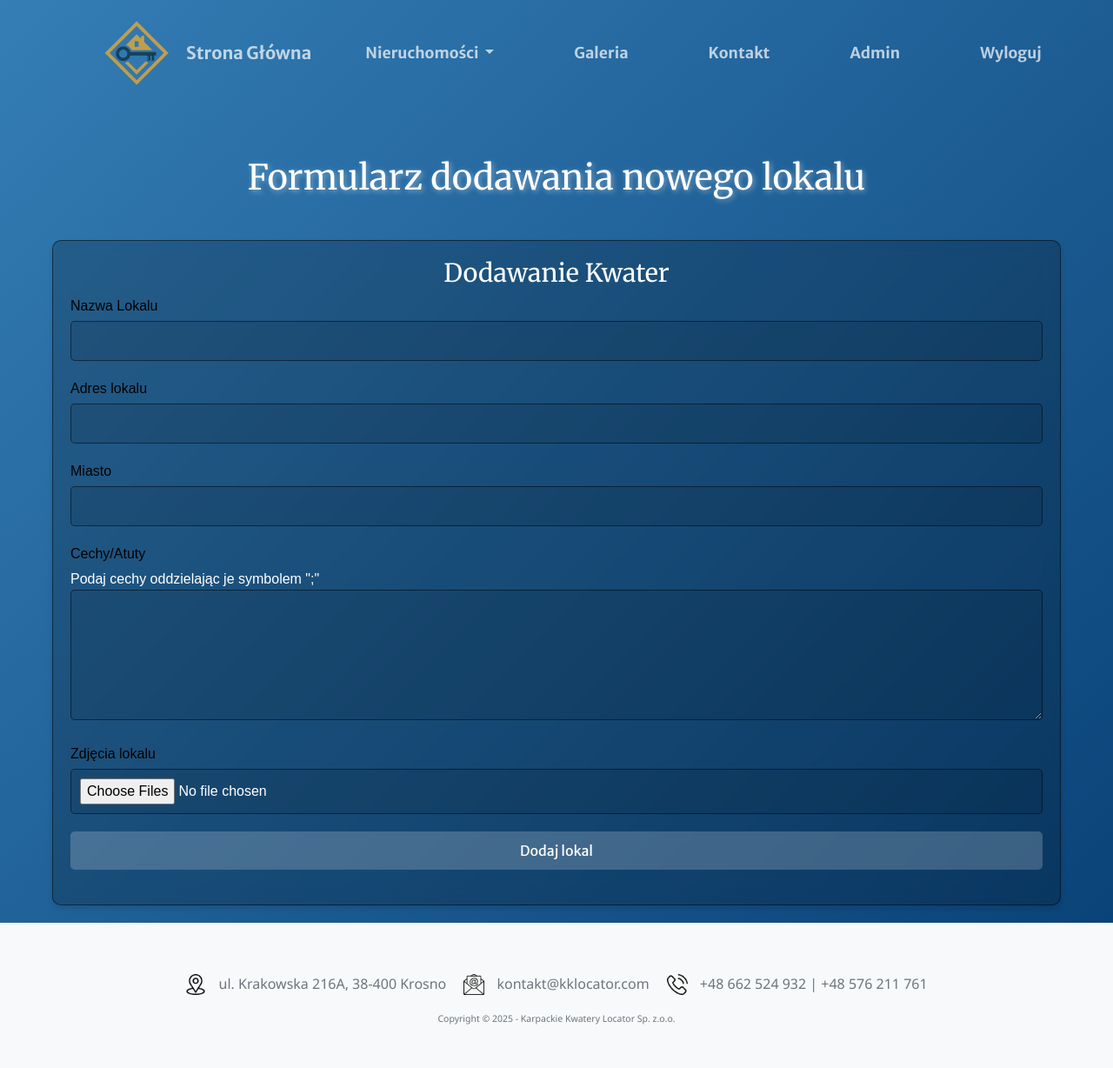
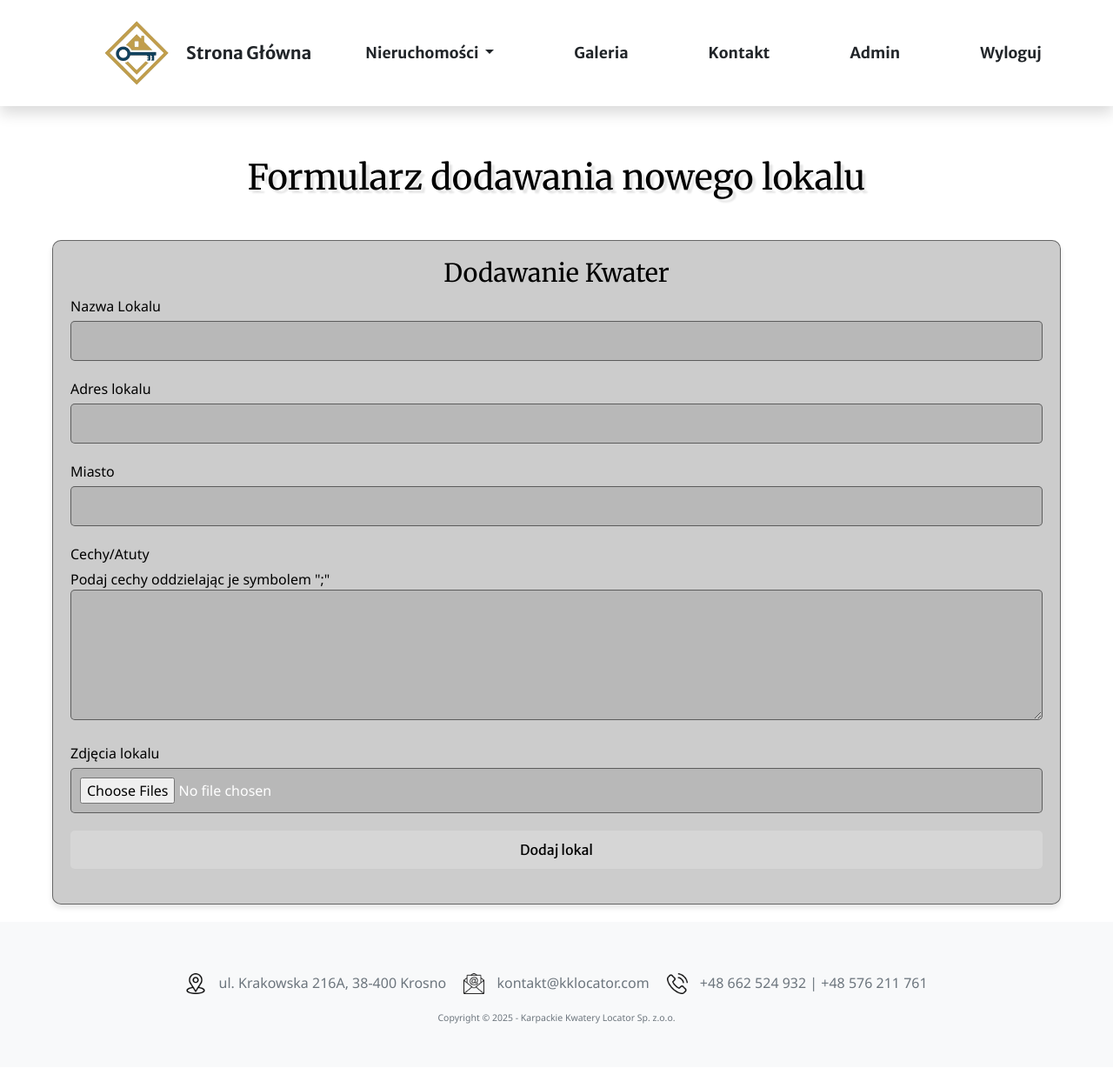
Before and after one commit to mykasero/Karpackie-Kwatery-Locator, a Django app: page /administracja/dodaj_lokal/ in a window 1280 px wide. Shown: the whole page at 87% size. After the commit the page ends 1177 px from the top, so only its background shows below. Run offline with Django 5.2, Linux system fonts and the light colour scheme; the visitor is signed in with stand-in values (Sample User, id 1); data that the repository does not hold is empty; parts of the project's set-up code (start-up, migrations or seed data) failed here and were passed over; some libraries are stand-ins or nearby versions.

Commit message:
revamp p5

```diff
--- a/templates/core/add_appartment.html
+++ b/templates/core/add_appartment.html
@@ -5,7 +5,7 @@
 {% block stylings %}
     <style type="text/css">
         .shadow-text{
-            text-shadow: 2px 2px 6px rgba(255, 255, 255, 0.4);
+            text-shadow: 4px 4px 2px rgba(14, 14, 14, 0.1);
         }
         .page-section{
             padding: 4rem 0;
@@ -15,9 +15,10 @@
     <link href="{% static 'css/form_styles.css'%}" rel="stylesheet" />
     <link href="{% static 'css/gallery_styles.css'%}" rel="stylesheet" />
 {% endblock %}
+{% block navbar_class %}navbar-shrink{% endblock %}
 {% block content %}
-    <div style="background:linear-gradient(135deg, rgb(52, 125, 181) 0%, rgb(10, 67, 120) 100%); padding-top: 10rem;">
-        <div class = "container2">
+    <div style="background:white; padding-top: 10rem;">
+        <div class = "container2" style='color:black;font-family:"SEGOE UI";'>
             {% if messages %}
                 {% for message in messages %}
                     <div class="alert alert-{{ message.tags }}" style="margin: 0 auto; max-width:50%;margin-bottom:20px;">
@@ -26,9 +27,9 @@
                     </div>
                 {% endfor %}
             {% endif %}
-            <h1 class="text-center mb-5 shadow-text" style="color:white;">Formularz dodawania nowego lokalu</h1>
+            <h1 class="text-center mb-5 shadow-text" style="color:black;">Formularz dodawania nowego lokalu</h1>
             <div class="form-container">
-                <h2>Dodawanie Kwater</h2>
+                <h2 style="color:black;">Dodawanie Kwater</h2>
                 <form method="post" enctype="multipart/form-data">
                     {% csrf_token %}
                     {% for field in form %}
@@ -43,7 +44,7 @@
                         </div>
                     {% endfor %}
                     <div class="form-group">
-                        <button class="btn btn-primary" type="submit" name="add_appartment">Dodaj lokal</button>
+                        <button class="btn btn-primary" style="color:black;" type="submit" name="add_appartment">Dodaj lokal</button>
                     </div>
                 </form>
             </div>
--- a/templates/core/edit_appartment.html
+++ b/templates/core/edit_appartment.html
@@ -1,6 +1,6 @@
 {% load static %}
 <script src="https://cdn.jsdelivr.net/npm/bootstrap@5.2.3/dist/js/bootstrap.bundle.min.js"></script>
-<form hx-post="{{ request.path }}" hx-headers='{"X-CSRFToken":"{{ csrf_token }}"}' enctype="multipart/form-data" class="modal-content" style="background:linear-gradient(135deg, rgb(31, 93, 140) 0%, rgb(5, 62, 115) 100%);">
+<form hx-post="{{ request.path }}" hx-headers='{"X-CSRFToken":"{{ csrf_token }}"}' enctype="multipart/form-data" class="modal-content" style="background:white;">
     {% if form.non_field_errors %}
       {% for error in form.non_field_errors %}
           <div class="alert alert-error">{{ error }}</div>
```
Also changed, not shown: templates/core/appartments.html (+14 -4 lines).
